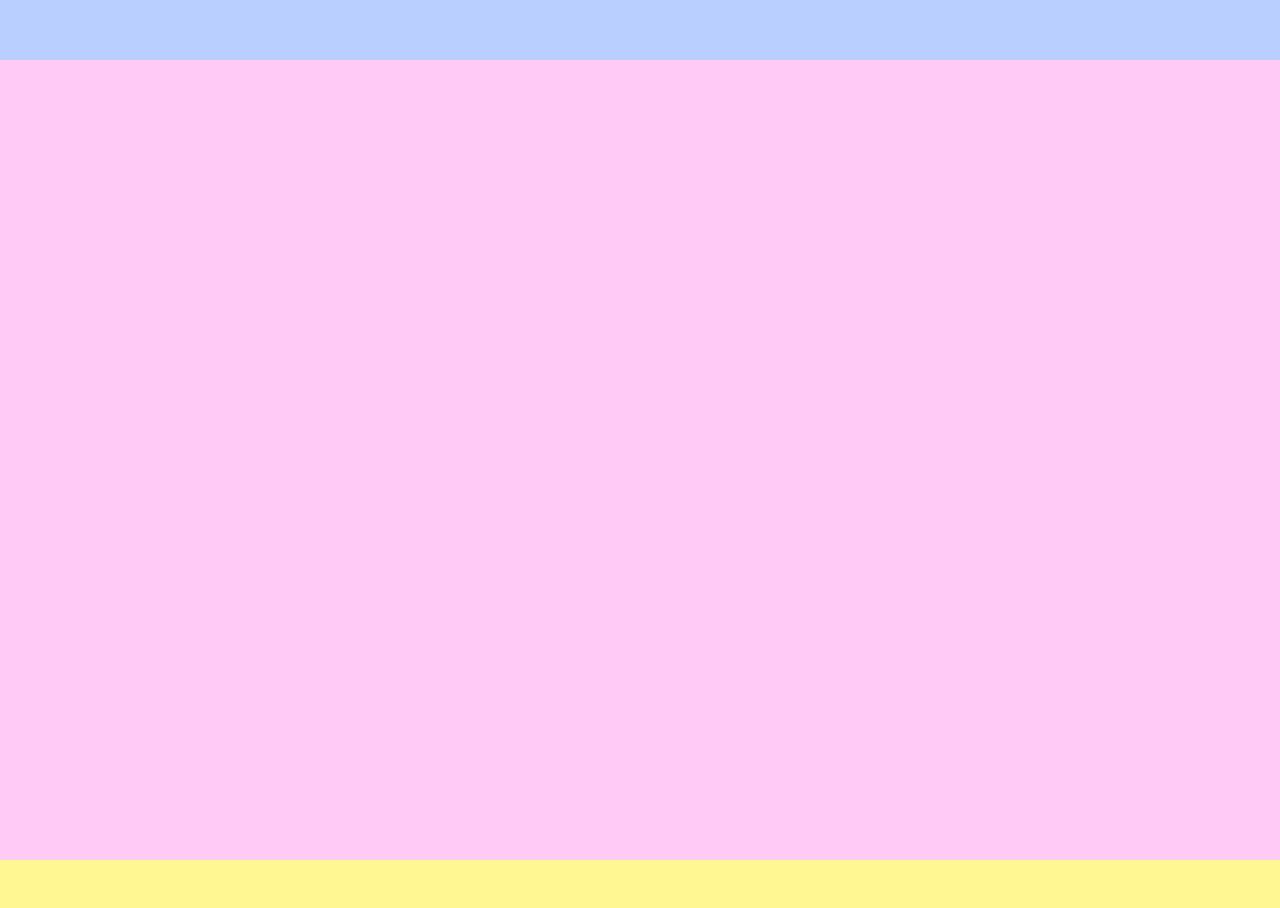
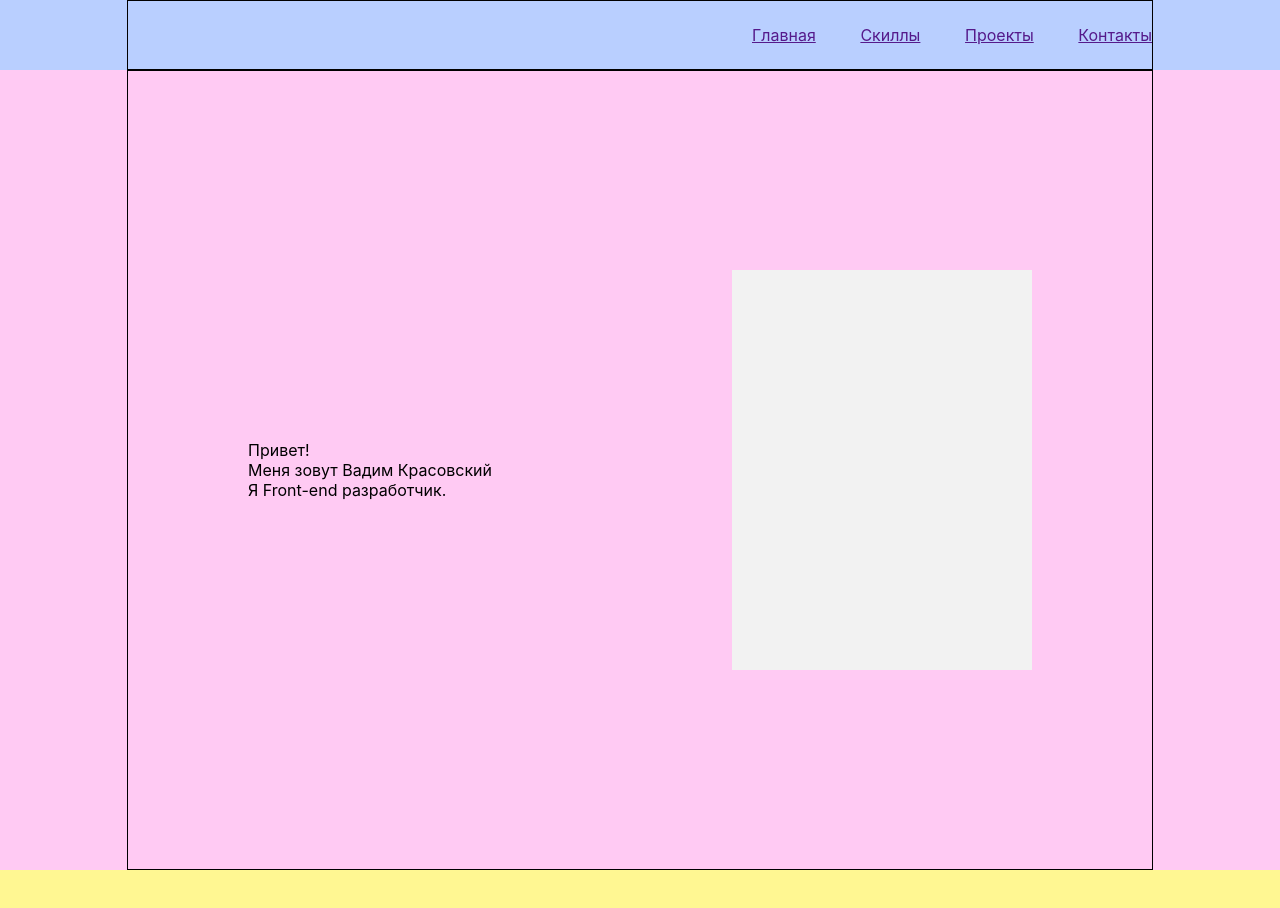
Before and after one commit to VadzimKrasouski/my_portfolio, a React (Create React App) app: page / in a window 1280 px wide. Shown: the top 908 px of the page. Built offline with nearby package versions, Linux system fonts and the light colour scheme.

Commit message:
new futures in header and main

```diff
--- a/src/Header.jsx
+++ b/src/Header.jsx
@@ -1,9 +1,12 @@
 import React from 'react';
 import styles from './Header.module.css'
+import NavMenu from "./NavMenu";
 
 const Header = () => (
     <div className={styles.header}>
-
+        <div className={styles.container}>
+            <NavMenu/>
+        </div>
     </div>
 );
 
--- a/src/Header.module.css
+++ b/src/Header.module.css
@@ -1,4 +1,14 @@
 .header {
-    height: 60px;
+    height: 70px;
     background-color: #b9cfff;
+    display: flex;
+    justify-content: center;
 }
+
+.container {
+    width: 80%;
+    border: 1px solid;
+    display: flex;
+    justify-content: flex-end;
+    align-items: center;
+}
--- a/src/Main.jsx
+++ b/src/Main.jsx
@@ -3,7 +3,16 @@ import styles from './Main.module.css'
 
 const Main = () => (
     <div className={styles.main}>
-
+        <div className={styles.container}>
+            <div className={styles.greating}>
+                <span>Привет!</span>
+                <span>Меня зовут Вадим Красовский</span>
+                <span>Я Front-end разработчик.</span>
+            </div>
+            <div className={styles.photo}>
+                <img src="#link" alt=""/>
+            </div>
+        </div>
     </div>
 );
 
--- a/src/Main.module.css
+++ b/src/Main.module.css
@@ -1,4 +1,25 @@
 .main {
     height: 100vh;
     background-color: #ffcaf3;
+    display: flex;
+    justify-content: center;
 }
+
+.container {
+    width: 80%;
+    border: 1px solid;
+    display: flex;
+    align-items: center;
+    justify-content: space-around;
+}
+
+.greating {
+    display: flex;
+    flex-direction: column;
+}
+
+.photo {
+    height: 400px;
+    width: 300px;
+    background-color: #f2f2f2;
+}
--- /dev/null
+++ b/src/NavMenu.jsx
@@ -0,0 +1,13 @@
+import React from 'react';
+import styles from './NavMenu.module.css'
+
+const NavMenu = () => (
+    <div className={styles.navMenu}>
+        <a href="" className={styles.link}>Главная</a>
+        <a href="" className={styles.link}>Скиллы</a>
+        <a href="" className={styles.link}>Проекты</a>
+        <a href="" className={styles.link}>Контакты</a>
+    </div>
+);
+
+export default NavMenu;
--- /dev/null
+++ b/src/NavMenu.module.css
@@ -0,0 +1,5 @@
+.navMenu {
+    width: 400px;
+    display: flex;
+    justify-content: space-between;
+}
```
